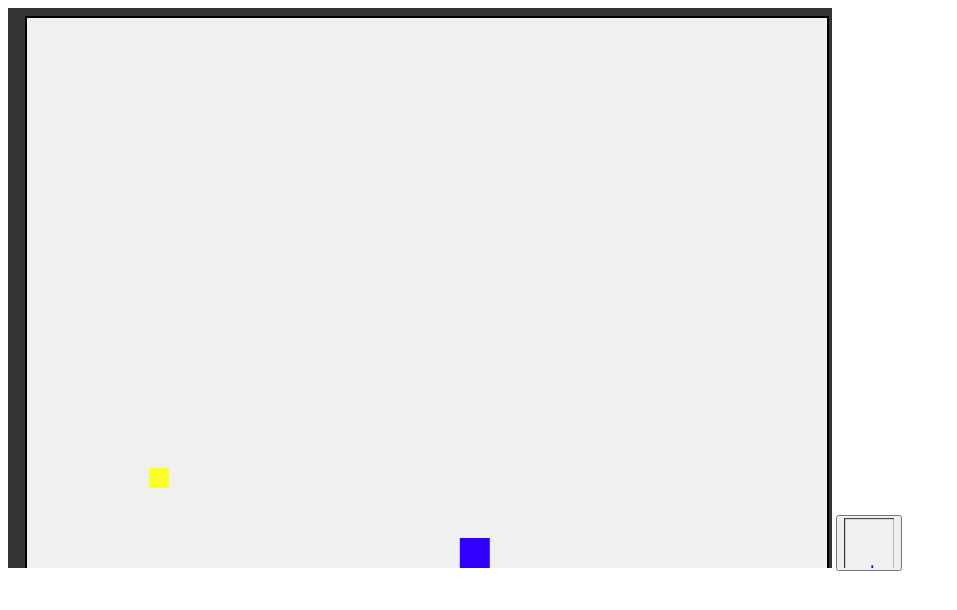
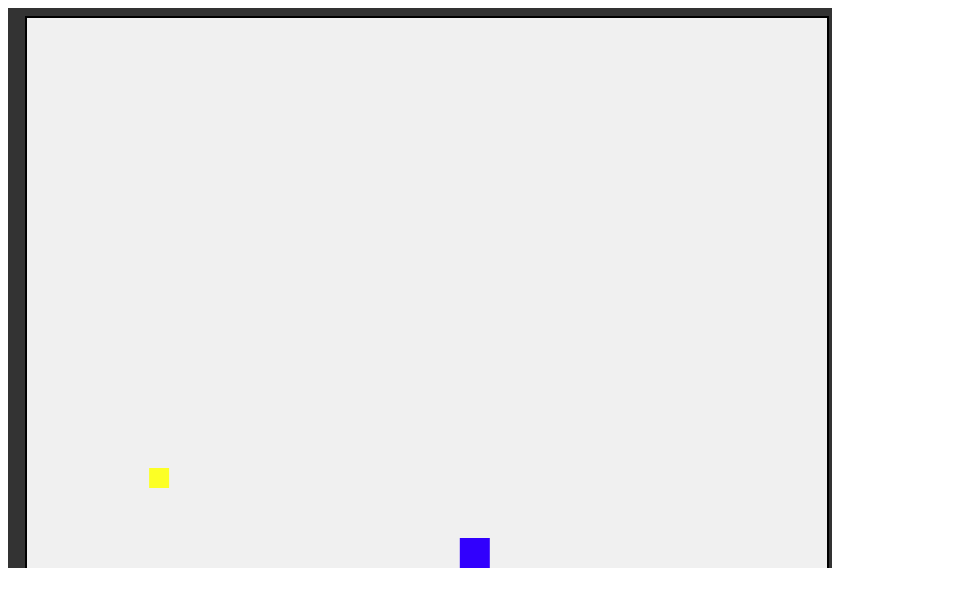
Before and after one commit to AwesomeJeff7/jeffsHub, a plain HTML site: page Index.html in a window 1280 px wide. Shown: the whole page, without its empty margins (0-957 px from the left). Drawn offline with Linux system fonts and the light colour scheme.

Commit message:
Update Index.html

```diff
--- a/Index.html
+++ b/Index.html
@@ -1,8 +1,4 @@
 <html>
 <a href="url"><img src="jumpingGame.png"></a>
-  <button type="button"onclick="alert('Image Button clicked!')">
-	<img src="jumpingGame.png"
-     	 alt="Button Image" style="width: 50px; height: 50px;">
-</button>
 
 </html>
```
